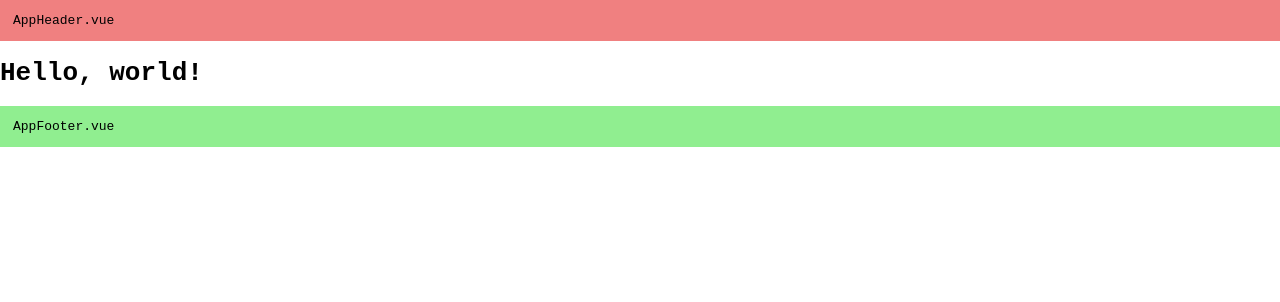
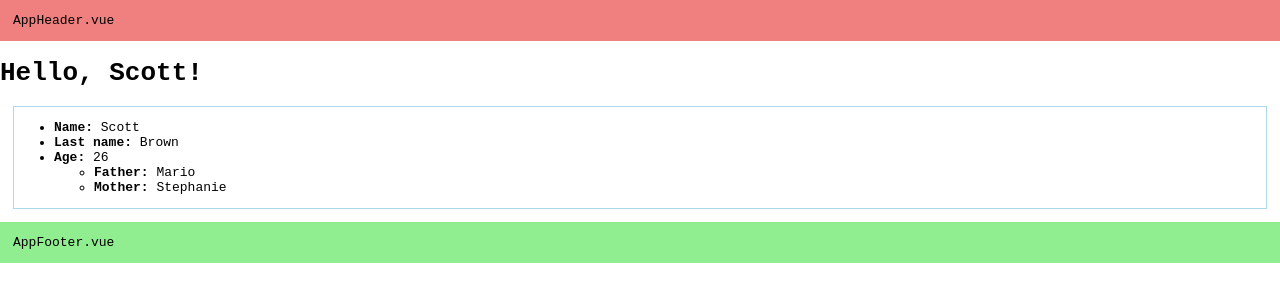
Before and after one commit to PedroClerici/vue-reference, a Vue app: page / in a window 1280 px wide. Shown: the top 302 px of the page. Built offline with nearby package versions, Linux system fonts and the light colour scheme.

Commit message:
Added proptypes and validation

```diff
--- a/src/App.vue
+++ b/src/App.vue
@@ -1,16 +1,22 @@
 <script>
-  // Importing component locally
-  import AppHeader from '@components/AppHeader.vue'
+  import AppHeader from "@components/AppHeader.vue";
+  import UserProfile from "@components/user/UserProfile.vue";
 
   export default {
     name: 'App',
     data() {
       return {
-        message: "world",
+        name: "Scott",
+        age: 26,
+        parents: {
+          mother: "Stephanie",
+          father: "Mario",
+        }
       }
     },
     components: {
-      AppHeader
+      AppHeader,
+      UserProfile
     }
   }
 </script>
@@ -18,13 +24,18 @@
 <template>
     <AppHeader/>
     <div class="container">
-        <h1>Hello, {{ message }}!</h1>
+        <h1>Hello, {{ name }}!</h1>
     </div>
+    <UserProfile
+      :name="name"
+      lastName="Brown"
+      :age="age"
+      :parents="parents"
+    />
     <AppFooter/>
 </template>
 
 <style>
-  /* Global styles */
   * {
     font-family: monospace;
   }
--- a/src/components/AppFooter.vue
+++ b/src/components/AppFooter.vue
@@ -9,7 +9,6 @@
 </template>
 
 <style scoped>
-  /* Scoped styles */
   div {
     background-color: lightgreen;
     padding: 1rem;
--- a/src/components/AppHeader.vue
+++ b/src/components/AppHeader.vue
@@ -9,7 +9,6 @@
 </template>
 
 <style scoped>
-  /* Scoped styles */
   div {
     background-color: lightcoral;
     padding: 1rem;
--- /dev/null
+++ b/src/components/user/UserProfile.vue
@@ -0,0 +1,32 @@
+<script>
+  export default {
+    // Using prop types:
+    props: {
+      name: String,
+      lastName: String,
+      age: Number,
+      parents: Object
+    },
+  }
+</script>
+
+<template>
+  <div class="profile">
+    <ul>
+      <li><strong>Name:</strong> {{ name }}</li>
+      <li><strong>Last name:</strong> {{ lastName }}</li>
+      <li><strong>Age:</strong> {{ age }}</li>
+      <ul>
+        <li><strong>Father:</strong> {{ parents.father }}</li>
+        <li><strong>Mother:</strong> {{ parents.mother }}</li>
+      </ul>
+    </ul>
+  </div>
+</template>
+
+<style scoped>
+  .profile {
+    border: 1px solid lightblue;
+    margin: 1rem;
+  }
+</style>
```
